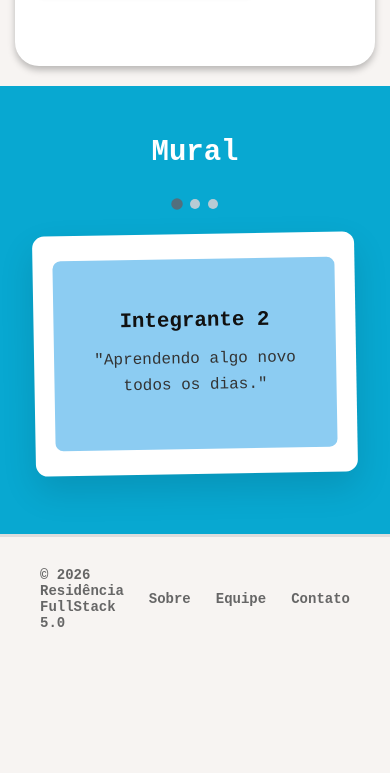
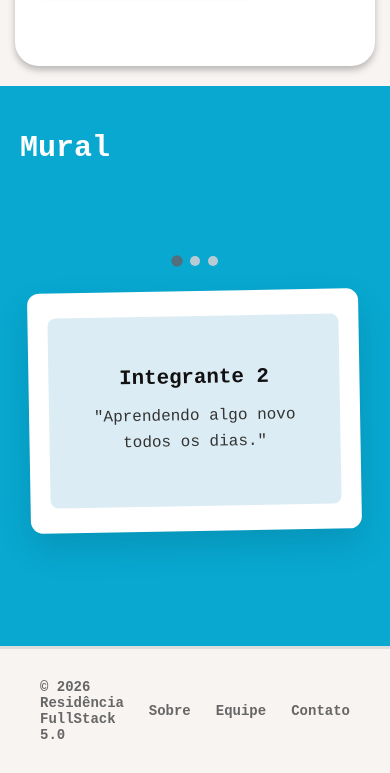
Before and after one commit to obrunogp/LandingPage-Alternativa-Turma-Canoas-Tarde, a plain HTML site: page index.html in a window 390 px wide. Shown: the part 3618-4391 px from the top of the page. Before the commit the page ends 4279 px from the top, so only its background shows below. Drawn offline with Linux system fonts and the light colour scheme.

Commit message:
Adiciona e ajusta o mural dinamico

```diff
--- a/style.css
+++ b/style.css
@@ -937,21 +937,25 @@ button {
    ========================================================= */
 
 .mural {
-    width: 100%;
+    position: relative;
     min-height: 680px;
     background: var(--azul);
     color: white;
     padding: 65px 70px;
-    text-align: center;
     overflow: hidden;
 }
 
 .mural h2 {
+    position: absolute;
+    top: 65px;
+    left: 70px;
+    margin: 0;
     font-size: 39px;
-    margin-bottom: 40px;
+    text-align: left;
 }
 
 .mural-conteudo {
+    min-height: 550px;
     display: flex;
     flex-direction: column;
     align-items: center;
@@ -977,7 +981,7 @@ button {
 .cartao-texto {
     width: 100%;
     min-height: 220px;
-    background: var(--azul-claro);
+    background: #dcecf4;
     border-radius: 8px;
     padding: 40px;
     box-sizing: border-box;
@@ -985,6 +989,7 @@ button {
     flex-direction: column;
     align-items: center;
     justify-content: center;
+    text-align: center;
 }
 
 .cartao-texto h3 {
@@ -1034,6 +1039,7 @@ button {
     transform: scale(1.15);
 }
 
+
 /* =========================================================
    FOOTER
    ========================================================= */
@@ -1160,9 +1166,6 @@ button {
     }
 
 
-    .mural-card {
-        width: 65%;
-    }
 }
 
 
@@ -1343,12 +1346,6 @@ button {
         padding: 50px 35px;
     }
 
-    .mural-card {
-        width: 75%;
-
-        right: 30px;
-    }
-
 
     /* Footer */
 
@@ -1549,19 +1546,142 @@ button {
     }
 
 
-
-
-
-    /* Mural */
+  /* =====================================================
+   MURAL
+   ===================================================== */
+
+.mural {
+    width: 100%;
+    padding: 80px 20px;
+    text-align: center;
+}
+
+.mural h2 {
+    margin-bottom: 40px;
+}
+
+.mural-conteudo {
+    display: flex;
+    flex-direction: column;
+    align-items: center;
+    justify-content: center;
+    gap: 25px;
+}
+
+/* Cartão do mural */
+.cartao-mural {
+    width: min(700px, 90%);
+    min-height: 280px;
+
+    background: #ffffff;
+    border-radius: 12px;
+
+    padding: 20px;
+    box-sizing: border-box;
+
+    box-shadow: 0 15px 35px rgba(0, 0, 0, 0.12);
+
+    transform: rotate(-1deg);
+
+    display: flex;
+    align-items: center;
+    justify-content: center;
+
+    transition:
+        opacity 0.5s ease,
+        transform 0.5s ease;
+}
+
+/* Área da mensagem */
+.cartao-texto {
+    width: 100%;
+    min-height: 220px;
+
+    background: #dcecf4;
+
+    border-radius: 8px;
+
+    padding: 40px;
+    box-sizing: border-box;
+
+    display: flex;
+    flex-direction: column;
+    align-items: center;
+    justify-content: center;
+}
+
+/* Nome do integrante */
+.cartao-texto h3 {
+    margin: 0 0 20px;
+
+    font-size: 1.6rem;
+    font-weight: 700;
+
+    color: #111111;
+}
+
+/* Frase */
+.cartao-texto p {
+    margin: 0;
+
+    max-width: 550px;
+
+    font-size: 1.15rem;
+    line-height: 1.6;
+
+    color: #333333;
+}
+
+/* Animação durante a troca */
+.cartao-mural.trocando {
+    opacity: 0;
+    transform: translateY(10px) rotate(-1deg);
+}
+
+/* Controles */
+.mural-controles {
+    display: flex;
+    justify-content: center;
+    align-items: center;
+    gap: 8px;
+}
+
+/* Pontinhos */
+.ponto {
+    width: 10px;
+    height: 10px;
+
+    padding: 0;
+    border: none;
+    border-radius: 50%;
+
+    background: #b8cbd4;
+
+    cursor: pointer;
+
+    transition:
+        transform 0.3s ease,
+        background 0.3s ease;
+}
+
+.ponto:hover {
+    transform: scale(1.2);
+}
+
+.ponto.ativo {
+    background: #526f7d;
+    transform: scale(1.15);
+}
+
+
+/* =====================================================
+   MURAL — RESPONSIVO
+   ===================================================== */
+
+@media (max-width: 600px) {
 
     .mural {
-        min-height: auto;
-        padding: 50px 20px 60px;
-    }
-
-    .mural h2 {
-        font-size: 29px;
-        margin-bottom: 30px;
+        padding: 60px 15px;
     }
 
     .cartao-mural {
@@ -1584,3 +1704,42 @@ button {
     }
 
 }
+
+
+    /* Mural */
+    .mural {
+        min-height: 560px;
+        padding: 45px 15px;
+    }
+
+    .mural h2 {
+        top: 45px;
+        left: 20px;
+        font-size: 30px;
+    }
+
+    .mural-conteudo {
+        min-height: 470px;
+        padding-top: 55px;
+    }
+
+    .cartao-mural {
+        width: 92%;
+        min-height: 240px;
+    }
+
+    .cartao-texto {
+        min-height: 190px;
+        padding: 25px 20px;
+    }
+
+    .cartao-texto h3 {
+        font-size: 1.3rem;
+        margin-bottom: 15px;
+    }
+
+    .cartao-texto p {
+        font-size: 1rem;
+    }
+
+}
```
